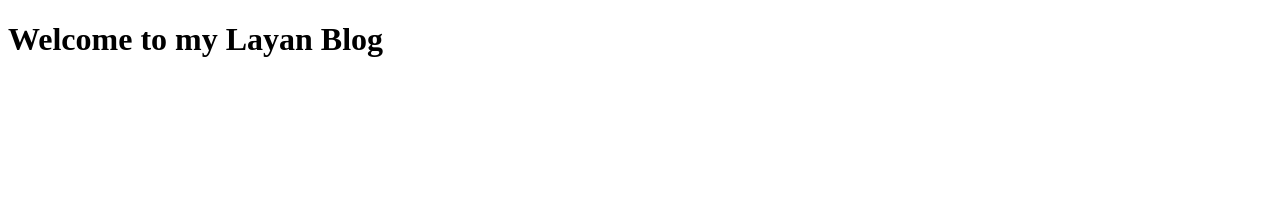
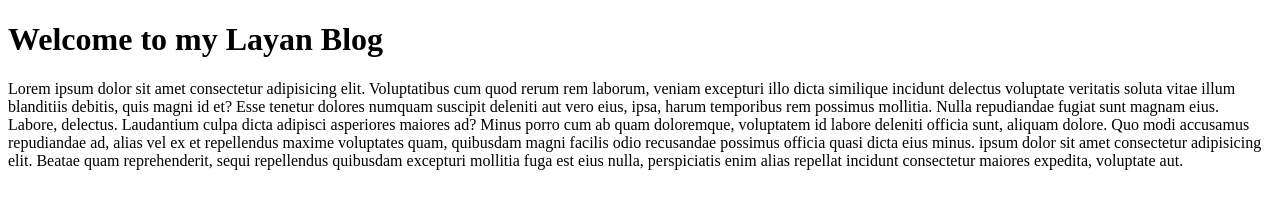
Before and after one commit to layan-la2203559/layan__blog, a plain HTML site: page index.html in a window 1280 px wide. Drawn offline with Linux system fonts and the light colour scheme.

Commit message:
Update index.html

```diff
--- a/index.html
+++ b/index.html
@@ -7,5 +7,6 @@
 </head>
 <body>
     <h1>Welcome to my Layan Blog</h1>
+    <p>Lorem ipsum dolor sit amet consectetur adipisicing elit. Voluptatibus cum quod rerum rem laborum, veniam excepturi illo dicta similique incidunt delectus voluptate veritatis soluta vitae illum blanditiis debitis, quis magni id et? Esse tenetur dolores numquam suscipit deleniti aut vero eius, ipsa, harum temporibus rem possimus mollitia. Nulla repudiandae fugiat sunt magnam eius. Labore, delectus. Laudantium culpa dicta adipisci asperiores maiores ad? Minus porro cum ab quam doloremque, voluptatem id labore deleniti officia sunt, aliquam dolore. Quo modi accusamus repudiandae ad, alias vel ex et repellendus maxime voluptates quam, quibusdam magni facilis odio recusandae possimus officia quasi dicta eius minus. ipsum dolor sit amet consectetur adipisicing elit. Beatae quam reprehenderit, sequi repellendus quibusdam excepturi mollitia fuga est eius nulla, perspiciatis enim alias repellat incidunt consectetur maiores expedita, voluptate aut.</p>
 </body>
 </html>
```
